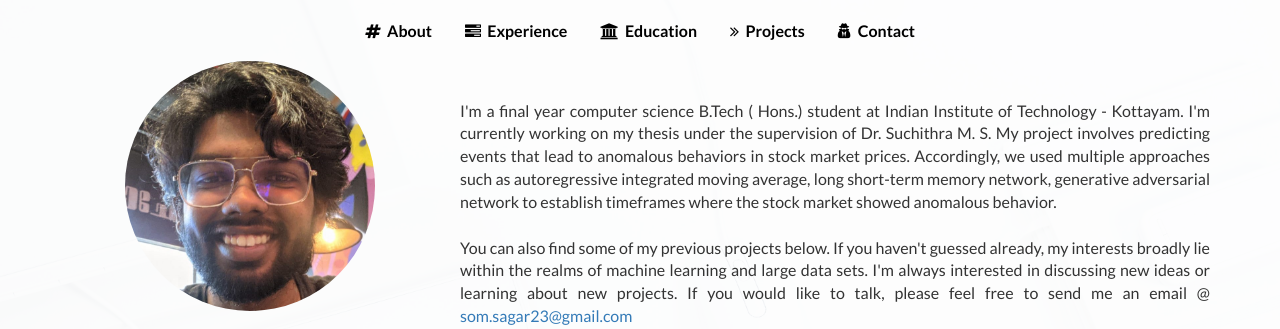
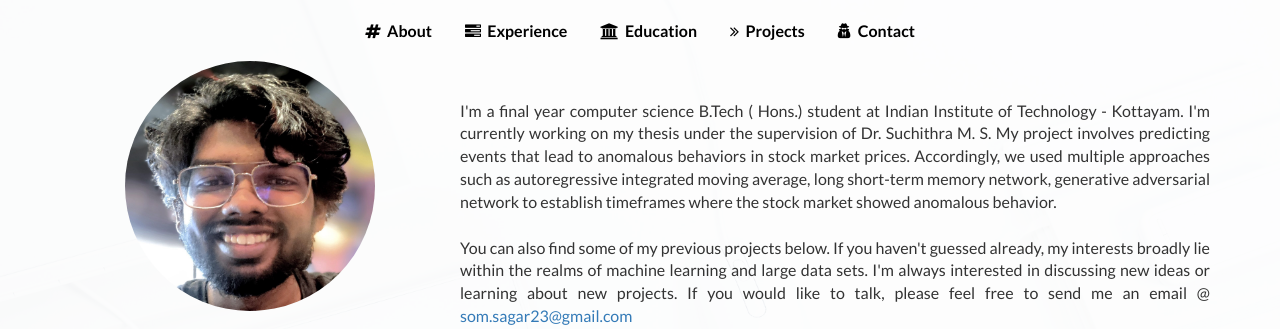
Before and after one commit to somsagar07/somsagar07.github.io, a website: page index.html in a window 1280 px wide. Shown: the top 329 px of the page. Drawn offline with nearby package versions, Linux system fonts and the light colour scheme.

Commit message:
profile update

```diff
--- a/index.html
+++ b/index.html
@@ -59,7 +59,7 @@
                     <center>
                         <!--cirlce avatar-->
                     <div class="avatar">
-                        <img src="images/sagar.jpeg" alt="" style="width: 250px;
+                        <img src="images/sagar2.jpg" alt="" style="width: 250px;
                         height: 250px;
                         border-radius: 50%;">
                     </div>
```
Also changed, not shown: images/sagar.jpeg (deleted), images/sagar2.jpg (added).
